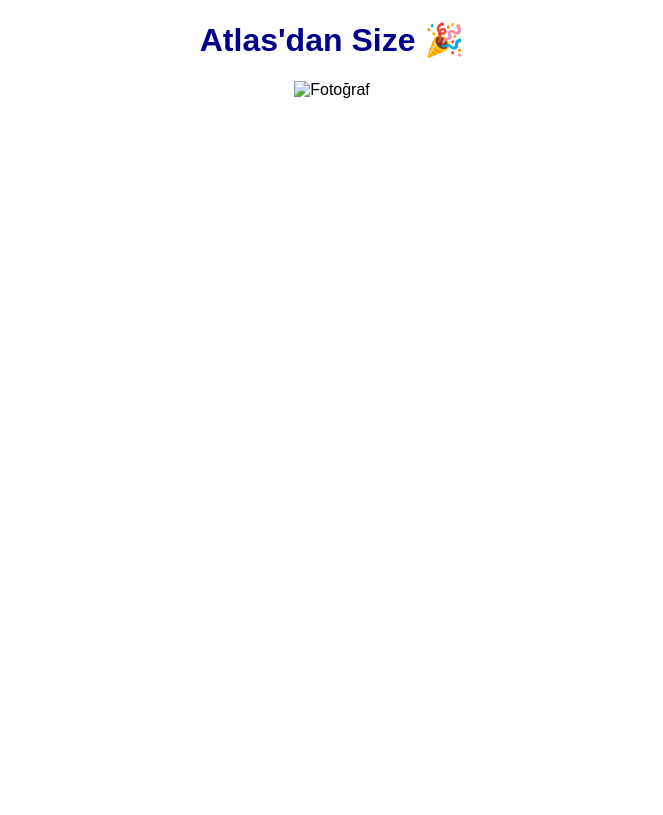
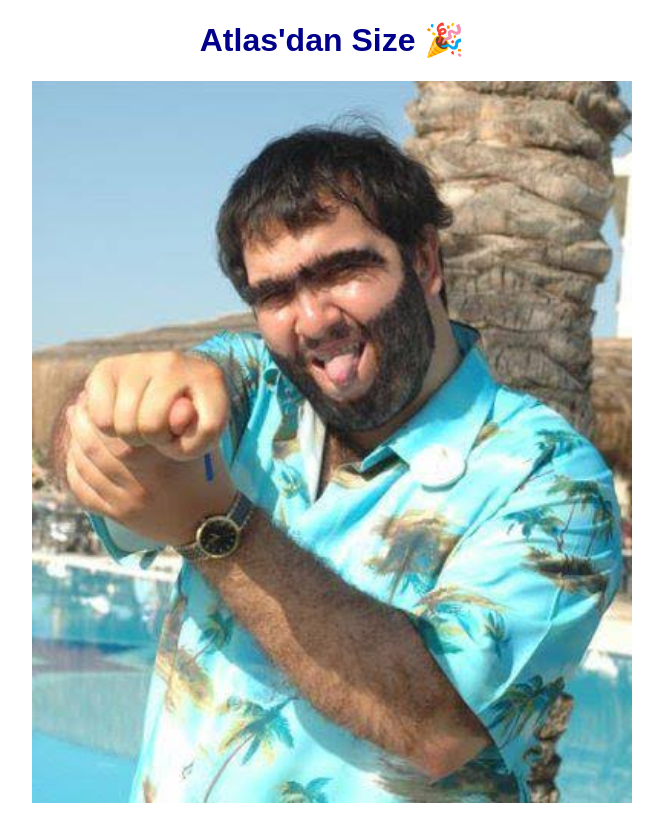
Before and after one commit to Atlas831/bendensize, a plain HTML site: page index.html in a window 1280 px wide. Shown: the whole page, without its empty margins (308-971 px from the left). Drawn offline with Linux system fonts and the light colour scheme.

Commit message:
Fix image file extension from .jpeg to .jpg

```diff
--- a/index.html
+++ b/index.html
@@ -20,6 +20,6 @@
 </head>
 <body>
   <h1>Atlas'dan Size 🎉</h1>
-  <img src="foto.jpeg" alt="Fotoğraf">
+  <img src="foto.jpg" alt="Fotoğraf">
 </body>
 </html>
```
